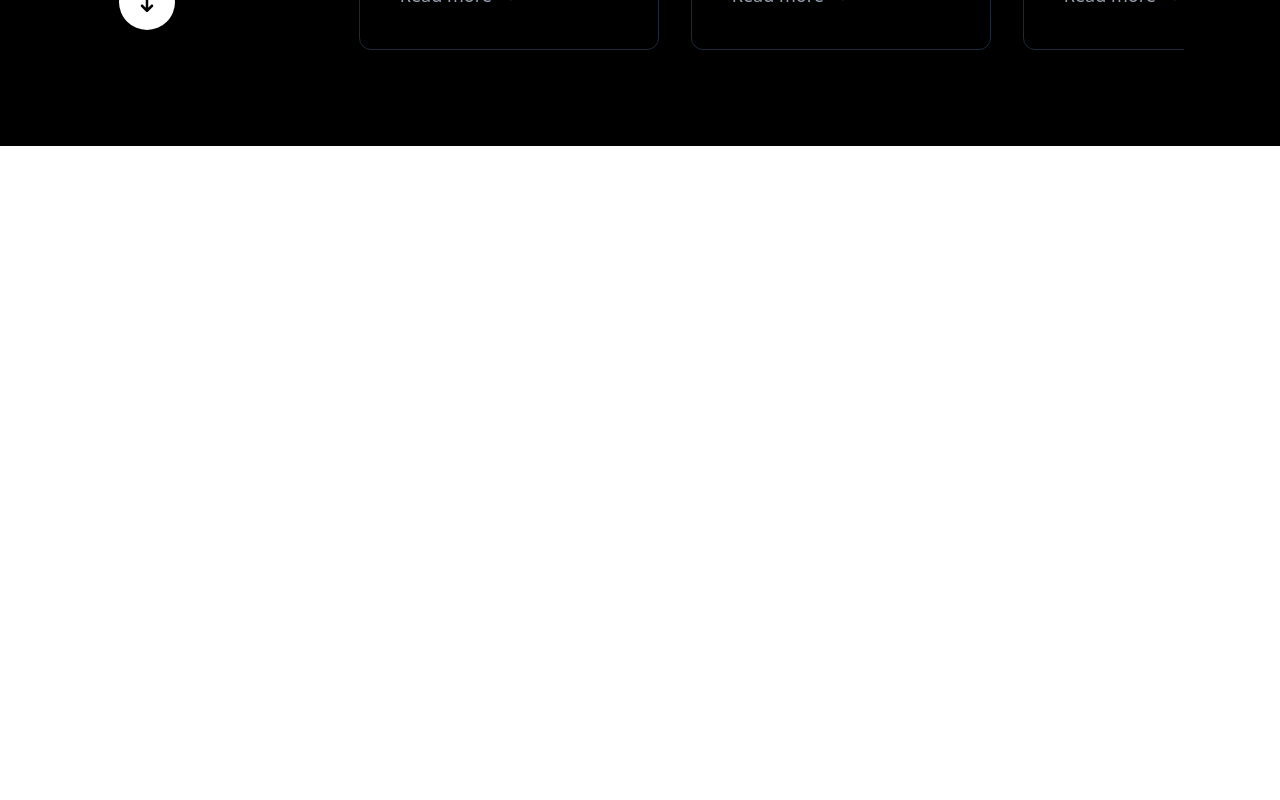
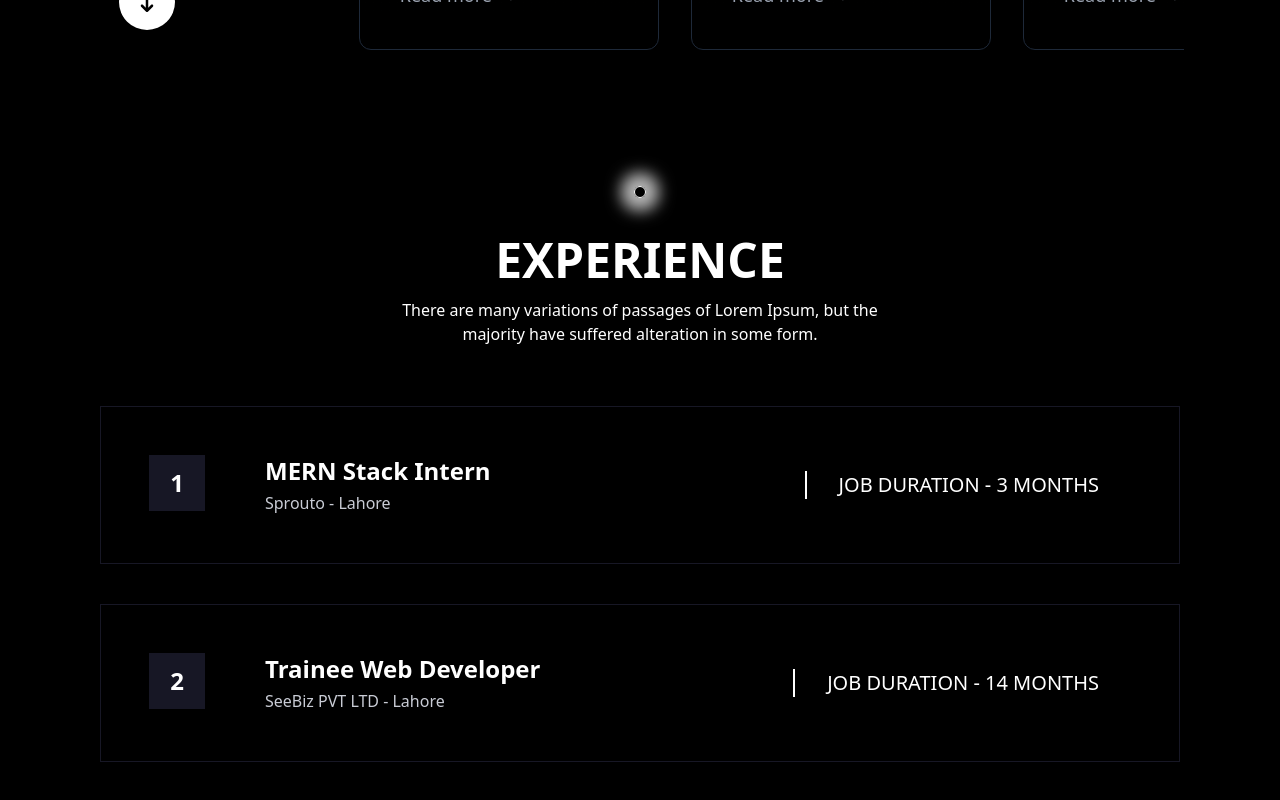
Before and after one commit to Samra720/samra-portfolio, a React (Vite) app in the folder frontend/: page / in a window 1280 px wide. Shown: the part 1762-2562 px from the top of the page. Before the commit the page ends 1908 px from the top, so only its background shows below. Built offline with nearby package versions, Linux system fonts and the light colour scheme; the HTML template or start-up script is replaced by a standard one.

Commit message:
Experience section added

```diff
--- a/frontend/src/App.css
+++ b/frontend/src/App.css
@@ -4,3 +4,10 @@
   max-width: screen;
   overflow-x: hidden;
 }
+#experienceCards:hover #numbers{
+  background-color: white;
+  color: black
+}
+#experienceCards:hover {
+  background-color: #1e1e2a;
+}
--- a/frontend/src/App.tsx
+++ b/frontend/src/App.tsx
@@ -1,5 +1,7 @@
 import HeroSection from './components/HeroSection';
 import ServicesSection from './components/ServicesSection';
+import ExperienceSection from './components/ExperienceSection';
+
 import './App.css'
 
 function App() {
@@ -8,6 +10,7 @@ function App() {
     <>
       <HeroSection />
       <ServicesSection />
+      <ExperienceSection />
     </>
   )
 }
--- /dev/null
+++ b/frontend/src/components/ExperienceSection.tsx
@@ -0,0 +1,57 @@
+// import Particles from "./Particles";
+
+function ExperienceSection() {
+  return (
+    <div className="px-25 py-10 relative">
+      {/* <div style={{ width: '100%', height: '600px', position: 'absolute', top: '0', right: '0' }} className="z-0">
+        <Particles
+          particleColors={["#ffffff"]}
+          particleCount={500}
+          particleSpread={10}
+          speed={0.1}
+          particleBaseSize={100}
+          moveParticlesOnHover
+          alphaParticles={false}
+          disableRotation={false}
+          pixelRatio={1}
+        />
+      </div> */}
+
+      <div>
+        <div className="h-40 flex flex-col justify-between items-center text-center">
+          <div className="h-3 w-3 border rounded-full shadow-[0_0_15px_13px_rgba(255,255,255,0.7)]"></div>
+          <h2 className="text-5xl font-bold mt-6">EXPERIENCE</h2>
+          <p className="w-120">
+            There are many variations of passages of Lorem Ipsum, but the
+            majority have suffered alteration in some form.
+          </p>
+        </div>
+        <div className="mt-15">
+          <div id="experienceCards" className="border border-[#171725] px-12 py-12 my-10 flex justify-between items-center">
+            <div className="flex gap-15">
+              <p id="numbers" className="h-14 w-14 text-2xl font-bold bg-[#171725] flex items-center justify-center">1</p>
+              <div>
+                <h3 className="text-2xl font-bold pb-1">MERN Stack Intern</h3>
+                <p className="text-[#c9ccd5] text-md">Sprouto - Lahore</p>
+              </div>
+            </div>
+            <p className="font-semiblack text-xl px-8 border-l-2">JOB DURATION - 3 MONTHS</p>
+          </div>
+
+          <div id="experienceCards" className="border border-[#171725] px-12 py-12 my-10 flex justify-between items-center">
+            <div className="flex gap-15">
+              <p id="numbers" className="h-14 w-14 text-2xl font-bold bg-[#171725] flex items-center justify-center">2</p>
+              <div>
+                <h3 className="text-2xl font-bold pb-1">Trainee Web Developer</h3>
+                <p className="text-[#c9ccd5] text-md">SeeBiz PVT LTD - Lahore</p>
+              </div>
+            </div>
+            <p className="font-semiblack text-xl px-8 border-l-2">JOB DURATION - 14 MONTHS</p>
+          </div>
+        </div>
+      </div>
+    </div>
+  );
+}
+
+export default ExperienceSection;
--- a/frontend/src/components/ServiceCard.tsx
+++ b/frontend/src/components/ServiceCard.tsx
@@ -8,11 +8,11 @@ interface ServiceCardProps {
 
 function ServiceCard({ icon, title, link }: ServiceCardProps) {
   return (
-    <div className="min-w-75 h-80 p-10 border border-gray-800 rounded-xl bg-linear-to-b from-gray-900/60 to-black">
+    <div className="min-w-75 h-80 p-10 border border-gray-800 rounded-xl bg-linear-to-b from-gray-900/60 to-black hover:border-b-4 hover:border-b-white">
       <div className="flex flex-col justify-between h-full w-50">
         {icon}
         <h3 className="text-3xl">{title}</h3>
-        <a href={link} className="text-lg text-gray-400">
+        <a href={link} className="text-lg text-gray-400 hover:text-white">
           Read more <FaArrowRight className="inline pb-1 ml-1 text-lg" />
         </a>
       </div>
```
